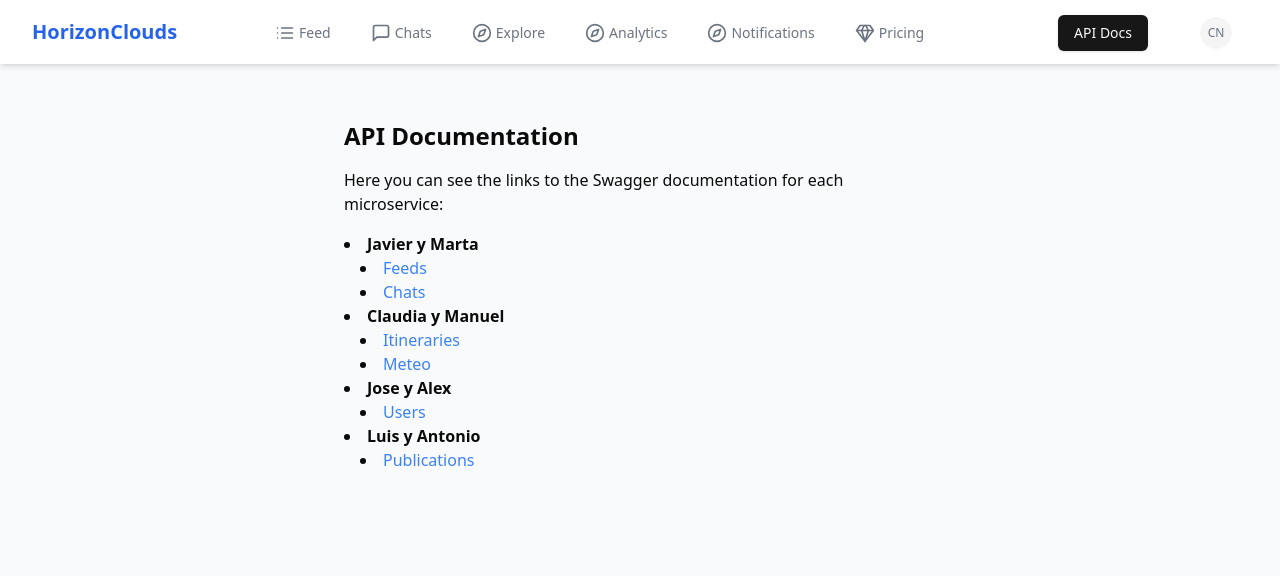
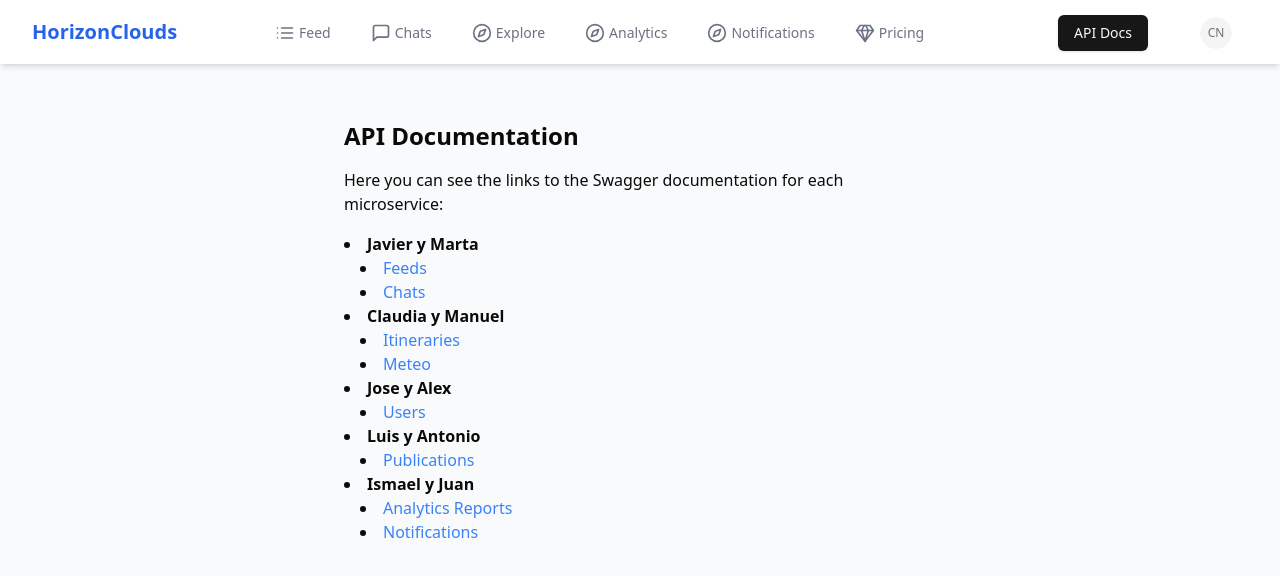
Before and after one commit to HorizonClouds/horizon-frontend, a React (Vite) app: page /api-docs in a window 1280 px wide. Shown: the top 576 px of the page. Built offline with nearby package versions, Linux system fonts and the light colour scheme.

Commit message:
feat: añadido api docs

```diff
--- a/src/components/common/ApiDocsView.jsx
+++ b/src/components/common/ApiDocsView.jsx
@@ -33,6 +33,13 @@ const ApiDocsView = () => {
             <li><a href={`${config.gatewayURL}/publications/api-docs/#/`} target="_blank" rel="noopener noreferrer" className="text-blue-500">Publications</a></li>
           </ul>
         </li>
+        <li>
+          <b>Ismael y Juan</b>
+          <ul className="list-disc list-inside ml-4">
+            <li><a href={`${config.gatewayURL}/analyticsReports/api-docs/#/`} target="_blank" rel="noopener noreferrer" className="text-blue-500">Analytics Reports</a></li>
+            <li><a href={`${config.gatewayURL}/notifications/api-docs/#/`} target="_blank" rel="noopener noreferrer" className="text-blue-500">Notifications</a></li>
+          </ul>
+        </li>
       </ul>
     </div>
   );
```
